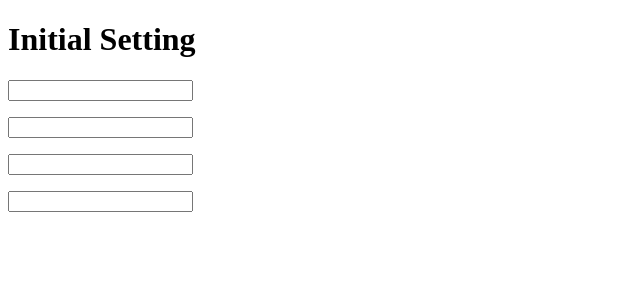
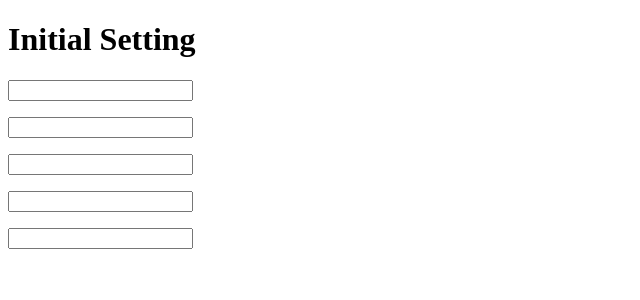
Before and after one commit to YAPP-Github/20th-ALL-Rounder-Team-1-Web, a React app: page / in a window 1280 px wide. Shown: the top 300 px of the page, without its empty margins (0-640 px from the left). Built offline with nearby package versions, Linux system fonts and the light colour scheme.

Commit message:
:sparkles: 비밀번호 확인 Input 추가

```diff
--- a/src/App.tsx
+++ b/src/App.tsx
@@ -1,13 +1,16 @@
+import { useState } from 'react';
 import { Input } from './components';
 
 const App = () => {
+  const [currentPassword, setCurrentPassword] = useState('');
   return (
     <div>
       <h1>Initial Setting</h1>
       <Input type="email" />
       <Input type="authNumber" authInput={123456} />
       <Input type="nickName" isValidNickName={undefined} />
-      <Input type="password" />
+      <Input type="password" setCurrentPassword={setCurrentPassword} />
+      <Input type="retypedPassword" typedPassword={currentPassword} />
     </div>
   );
 };
--- a/src/components/common/Input.tsx
+++ b/src/components/common/Input.tsx
@@ -1,25 +1,35 @@
-import { useEffect, useState } from 'react';
+import { Dispatch, SetStateAction, useEffect, useState } from 'react';
 
-type InputType = 'email' | 'authNumber' | 'nickName' | 'password';
+type InputType = 'email' | 'authNumber' | 'nickName' | 'password' | 'retypedPassword';
 
 interface IProps {
   type: InputType;
   authInput?: number;
   isValidNickName?: boolean | undefined;
+  setCurrentPassword?: Dispatch<SetStateAction<string>>;
+  typedPassword?: string;
 }
 
-export const Input = ({ type, authInput, isValidNickName }: IProps) => {
+export const Input = ({
+  type,
+  authInput,
+  isValidNickName,
+  setCurrentPassword,
+  typedPassword,
+}: IProps) => {
   const [inputValue, setInputValue] = useState({
     email: '',
     authNumber: '',
     nickName: '',
     password: '',
+    retypedPassword: '',
   });
   const [message, setMessage] = useState({
     email: '',
     authNumber: '',
     nickName: '',
     password: '',
+    retypedPassword: '',
   });
 
   const checkEmail = () => {
@@ -83,7 +93,25 @@ export const Input = ({ type, authInput, isValidNickName }: IProps) => {
           '비밀번호는 최소 8자 최대 50자이며, 숫자, 영어, 특수문자가 최소 1개씩 포함되어야 합니다.',
       });
     }
+
+    if (setCurrentPassword) {
+      setCurrentPassword(currentInput);
+    }
     return setMessage({ ...message, password: '' });
+  };
+
+  const checkRetypedPassword = () => {
+    const currentInput = inputValue['retypedPassword'];
+
+    if (typedPassword) {
+      if (typedPassword !== currentInput) {
+        return setMessage({
+          ...message,
+          retypedPassword: '비밀번호가 일치하지 않습니다. 다시 확인해주세요',
+        });
+      }
+    }
+    return setMessage({ ...message, retypedPassword: '' });
   };
 
   const checkInput = () => {
@@ -98,6 +126,9 @@ export const Input = ({ type, authInput, isValidNickName }: IProps) => {
     }
     if (type === 'password') {
       return checkPassword();
+    }
+    if (type === 'retypedPassword') {
+      return checkRetypedPassword();
     }
   };
 
@@ -160,6 +191,18 @@ export const Input = ({ type, authInput, isValidNickName }: IProps) => {
           <p>{message['password']}</p>
         </>
       )}
+      {type === 'retypedPassword' && (
+        <>
+          <input
+            onChange={(event) => onChange('retypedPassword', event)}
+            type="password"
+            name="retypedPassword"
+            id="retypedPassword"
+            maxLength={50}
+          />
+          <p>{message['retypedPassword']}</p>
+        </>
+      )}
     </>
   );
 };
```
